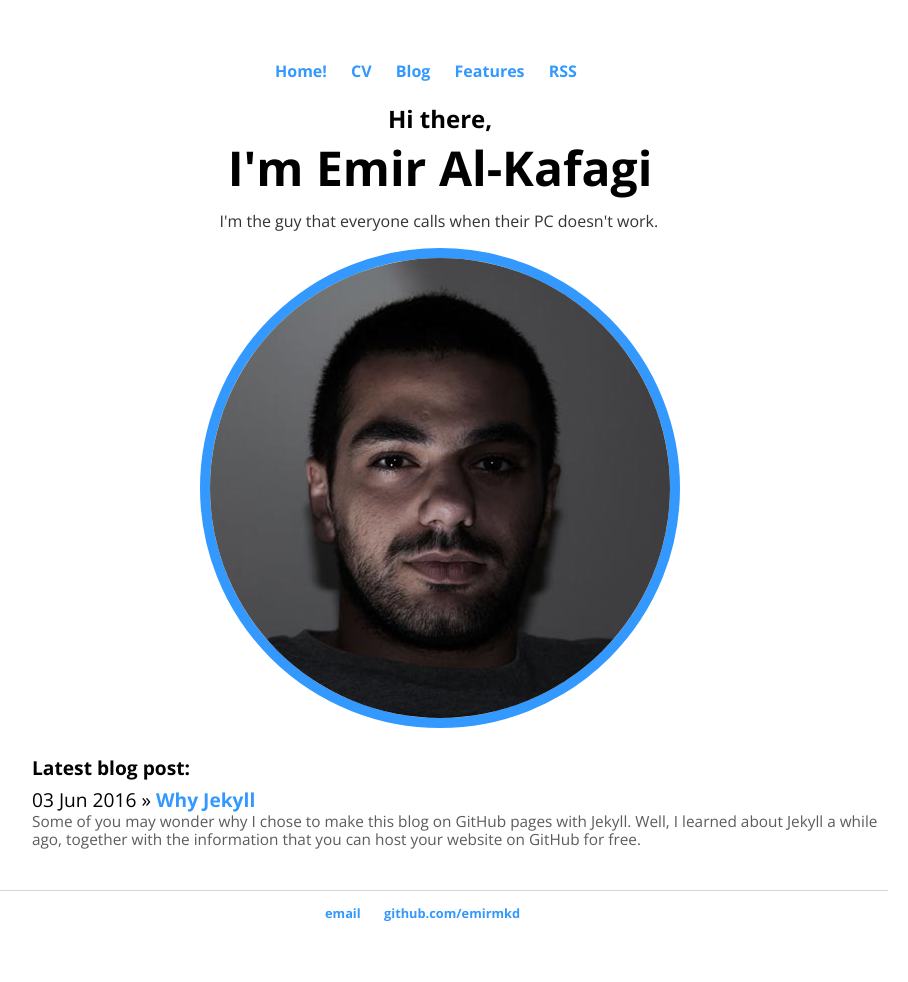
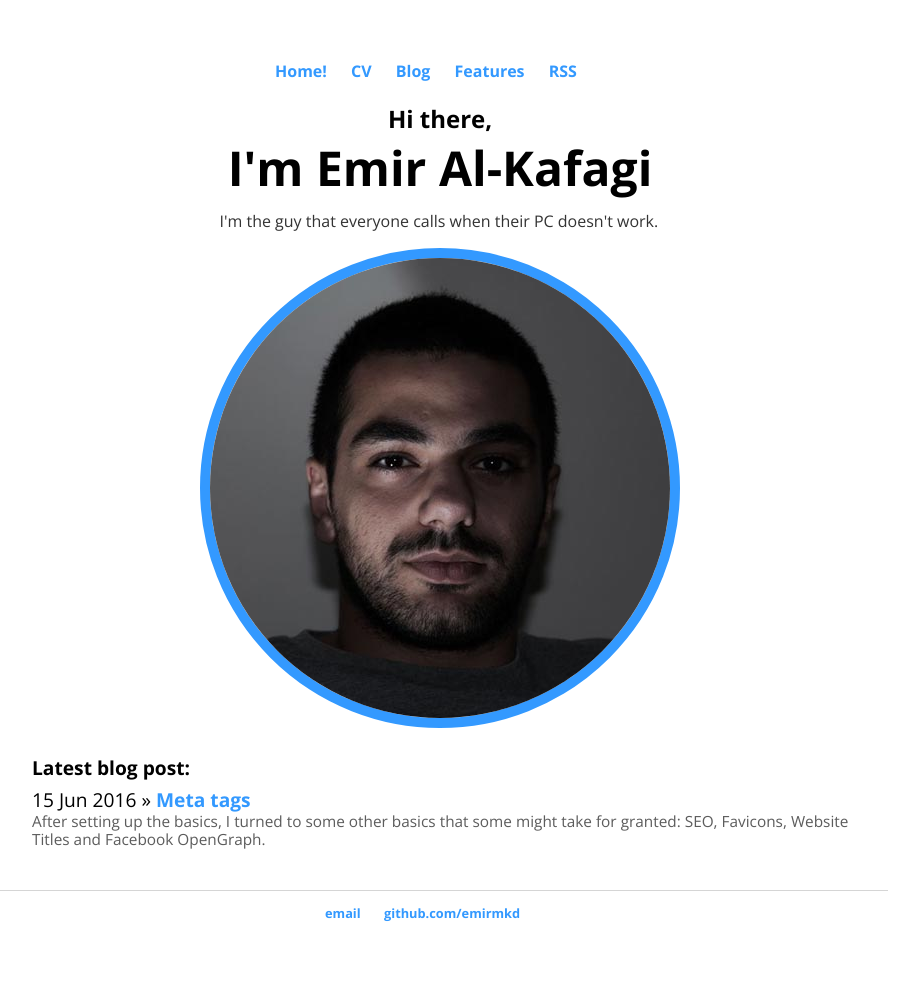
Before and after one commit to emirmkd/emirmkd.github.io, a Jekyll site: the page built from index.html, in a window 1280 px wide. Shown: the whole page, without its empty margins (200-1108 px from the left). Built offline with Jekyll 4.4.1, drawn with Linux system fonts in a browser that asks for light colours.

Commit message:
Update and rename 2016-06-15-facebook-favicon-and-other-seo-stuff.md to 2016-06-15-meta-tags.md

```diff
--- a/_posts/2016-06-15-facebook-favicon-and-other-seo-stuff.md
+++ b/_posts/2016-06-15-meta-tags.md
@@ -1,8 +1,8 @@
 ---
 layout: post
-title: "Facebook, favicon and other SEO stuff"
+title: "Meta tags"
 date: 2016-06-15
-published: false
+published: true
 image: img/fbseo.png
 thumbnail: img/fbseo.png
 ---
```
